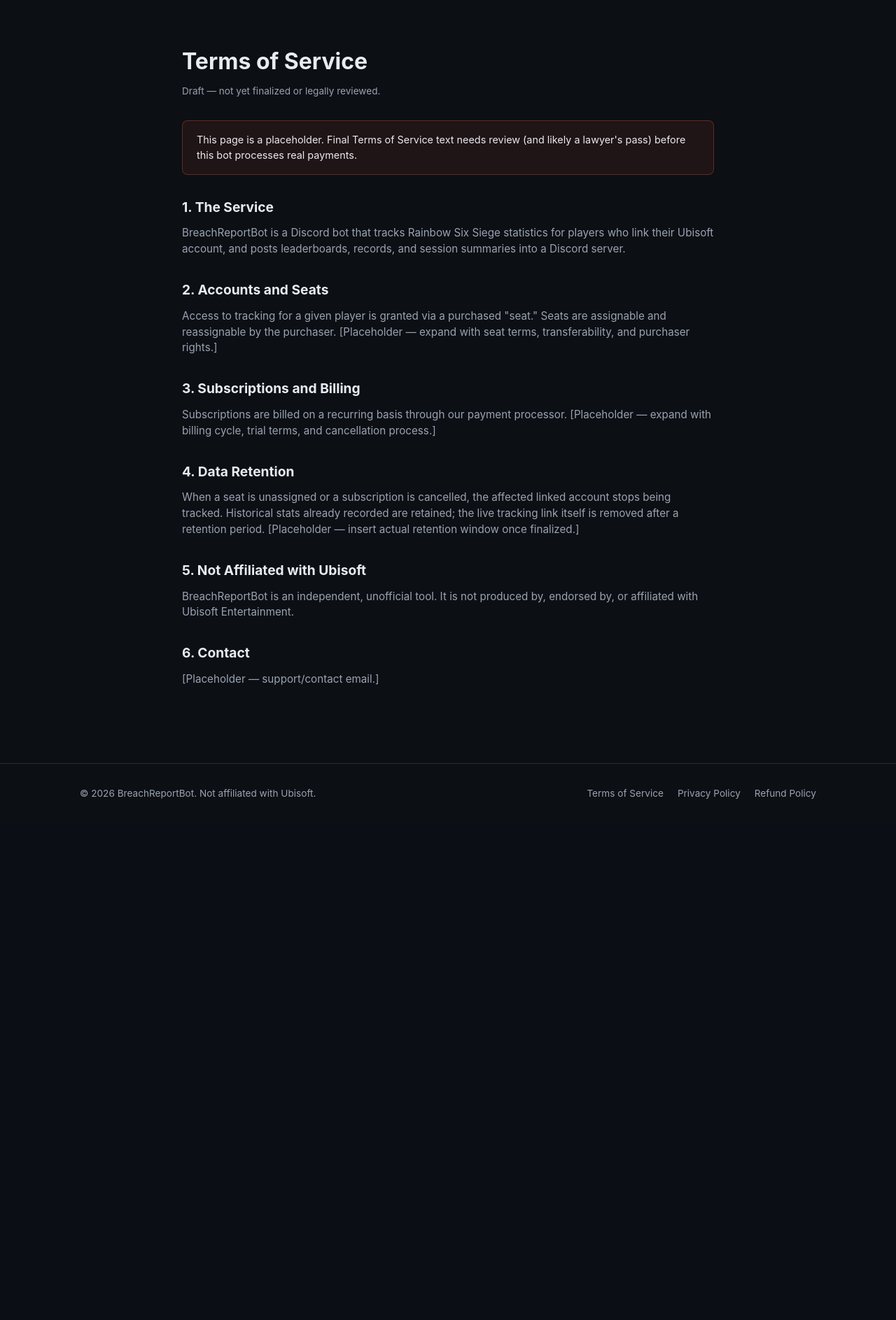
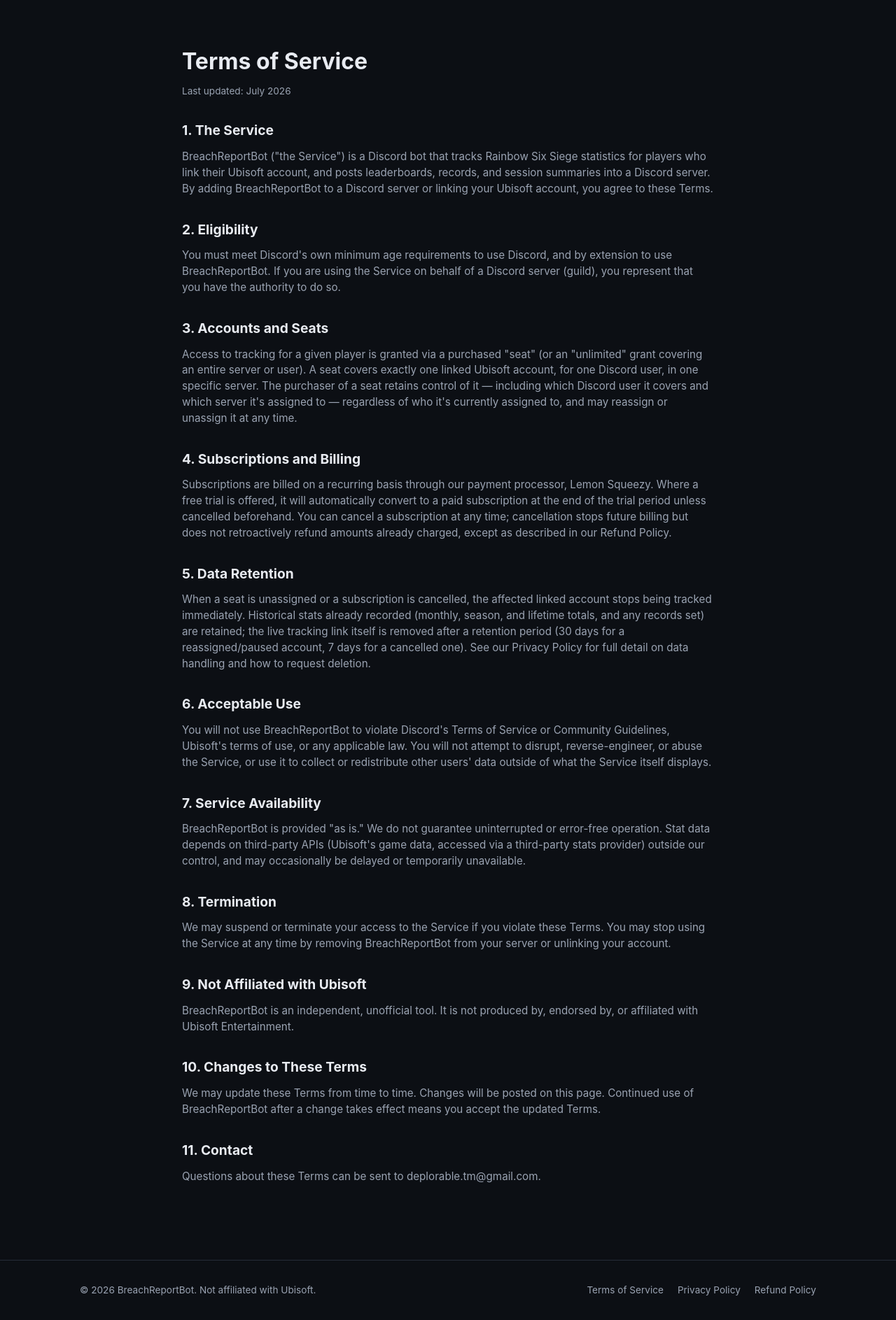
Before and after one commit to DeplorableTM/breachreportbot-site, a Flask app: page /terms in a window 1280 px wide. Shown: the part 65-1952 px from the top of the page at 70% size. Before the commit the page ends 1207 px from the top, so only its background shows below. Run offline with Flask 3, Linux system fonts and the light colour scheme.

Commit message:
Finalize Terms of Service and Refund Policy, add remaining privacy items
Removes draft/placeholder banners from all three legal pages. Privacy gains
cookies/tracking disclosure, children's privacy clause, payment-record
retention caveat, and a changes-to-policy clause. Terms and Refund Policy
rewritten with real content (seat/billing/retention terms, acceptable use,
14-day refund window, trial conversion behavior).

```diff
--- a/templates/terms.html
+++ b/templates/terms.html
@@ -3,37 +3,71 @@
 {% block content %}
 <div class="wrap legal">
   <h1>Terms of Service</h1>
-  <p class="updated">Draft — not yet finalized or legally reviewed.</p>
-  <div class="draft-notice">
-    This page is a placeholder. Final Terms of Service text needs review (and likely a
-    lawyer's pass) before this bot processes real payments.
-  </div>
+  <p class="updated">Last updated: July 2026</p>
 
   <h2>1. The Service</h2>
-  <p>BreachReportBot is a Discord bot that tracks Rainbow Six Siege statistics for
-  players who link their Ubisoft account, and posts leaderboards, records, and session
-  summaries into a Discord server.</p>
+  <p>BreachReportBot ("the Service") is a Discord bot that tracks Rainbow Six Siege
+  statistics for players who link their Ubisoft account, and posts leaderboards, records,
+  and session summaries into a Discord server. By adding BreachReportBot to a Discord
+  server or linking your Ubisoft account, you agree to these Terms.</p>
 
-  <h2>2. Accounts and Seats</h2>
-  <p>Access to tracking for a given player is granted via a purchased "seat." Seats are
-  assignable and reassignable by the purchaser. [Placeholder — expand with seat terms,
-  transferability, and purchaser rights.]</p>
+  <h2>2. Eligibility</h2>
+  <p>You must meet Discord's own minimum age requirements to use Discord, and by extension
+  to use BreachReportBot. If you are using the Service on behalf of a Discord server
+  (guild), you represent that you have the authority to do so.</p>
 
-  <h2>3. Subscriptions and Billing</h2>
-  <p>Subscriptions are billed on a recurring basis through our payment processor.
-  [Placeholder — expand with billing cycle, trial terms, and cancellation process.]</p>
+  <h2>3. Accounts and Seats</h2>
+  <p>Access to tracking for a given player is granted via a purchased "seat" (or an
+  "unlimited" grant covering an entire server or user). A seat covers exactly one linked
+  Ubisoft account, for one Discord user, in one specific server. The purchaser of a seat
+  retains control of it — including which Discord user it covers and which server it's
+  assigned to — regardless of who it's currently assigned to, and may reassign or
+  unassign it at any time.</p>
 
-  <h2>4. Data Retention</h2>
-  <p>When a seat is unassigned or a subscription is cancelled, the affected linked
-  account stops being tracked. Historical stats already recorded are retained; the live
-  tracking link itself is removed after a retention period. [Placeholder — insert actual
-  retention window once finalized.]</p>
+  <h2>4. Subscriptions and Billing</h2>
+  <p>Subscriptions are billed on a recurring basis through our payment processor, Lemon
+  Squeezy. Where a free trial is offered, it will automatically convert to a paid
+  subscription at the end of the trial period unless cancelled beforehand. You can cancel
+  a subscription at any time; cancellation stops future billing but does not retroactively
+  refund amounts already charged, except as described in our
+  <a href="/refunds">Refund Policy</a>.</p>
 
-  <h2>5. Not Affiliated with Ubisoft</h2>
+  <h2>5. Data Retention</h2>
+  <p>When a seat is unassigned or a subscription is cancelled, the affected linked account
+  stops being tracked immediately. Historical stats already recorded (monthly, season, and
+  lifetime totals, and any records set) are retained; the live tracking link itself is
+  removed after a retention period (30 days for a reassigned/paused account, 7 days for a
+  cancelled one). See our <a href="/privacy">Privacy Policy</a> for full detail on data
+  handling and how to request deletion.</p>
+
+  <h2>6. Acceptable Use</h2>
+  <p>You will not use BreachReportBot to violate Discord's Terms of Service or Community
+  Guidelines, Ubisoft's terms of use, or any applicable law. You will not attempt to
+  disrupt, reverse-engineer, or abuse the Service, or use it to collect or redistribute
+  other users' data outside of what the Service itself displays.</p>
+
+  <h2>7. Service Availability</h2>
+  <p>BreachReportBot is provided "as is." We do not guarantee uninterrupted or error-free
+  operation. Stat data depends on third-party APIs (Ubisoft's game data, accessed via a
+  third-party stats provider) outside our control, and may occasionally be delayed or
+  temporarily unavailable.</p>
+
+  <h2>8. Termination</h2>
+  <p>We may suspend or terminate your access to the Service if you violate these Terms.
+  You may stop using the Service at any time by removing BreachReportBot from your server
+  or unlinking your account.</p>
+
+  <h2>9. Not Affiliated with Ubisoft</h2>
   <p>BreachReportBot is an independent, unofficial tool. It is not produced by, endorsed
   by, or affiliated with Ubisoft Entertainment.</p>
 
-  <h2>6. Contact</h2>
-  <p>[Placeholder — support/contact email.]</p>
+  <h2>10. Changes to These Terms</h2>
+  <p>We may update these Terms from time to time. Changes will be posted on this page.
+  Continued use of BreachReportBot after a change takes effect means you accept the
+  updated Terms.</p>
+
+  <h2>11. Contact</h2>
+  <p>Questions about these Terms can be sent to
+  <a href="mailto:deplorable.tm@gmail.com">deplorable.tm@gmail.com</a>.</p>
 </div>
 {% endblock %}
```
Also changed, not shown: templates/privacy.html (+22 -2 lines), templates/refunds.html (+16 -9 lines).
